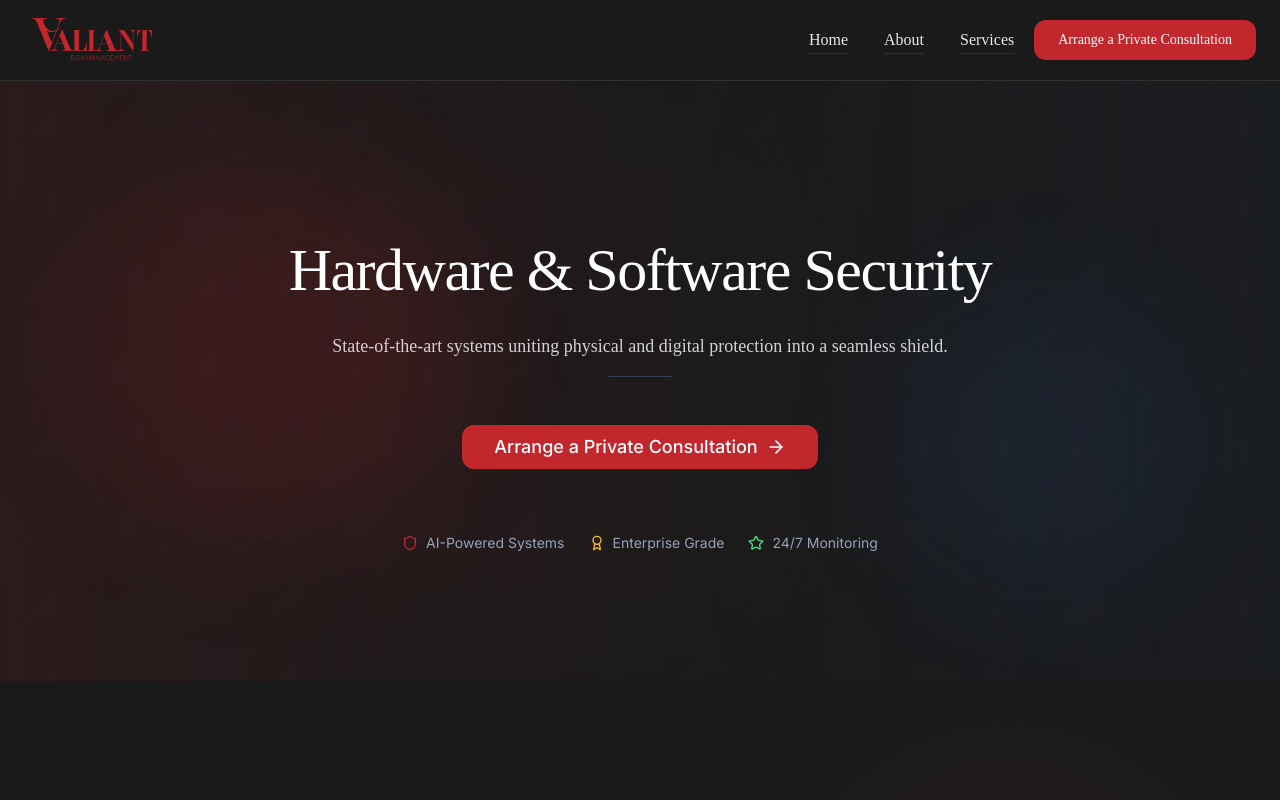
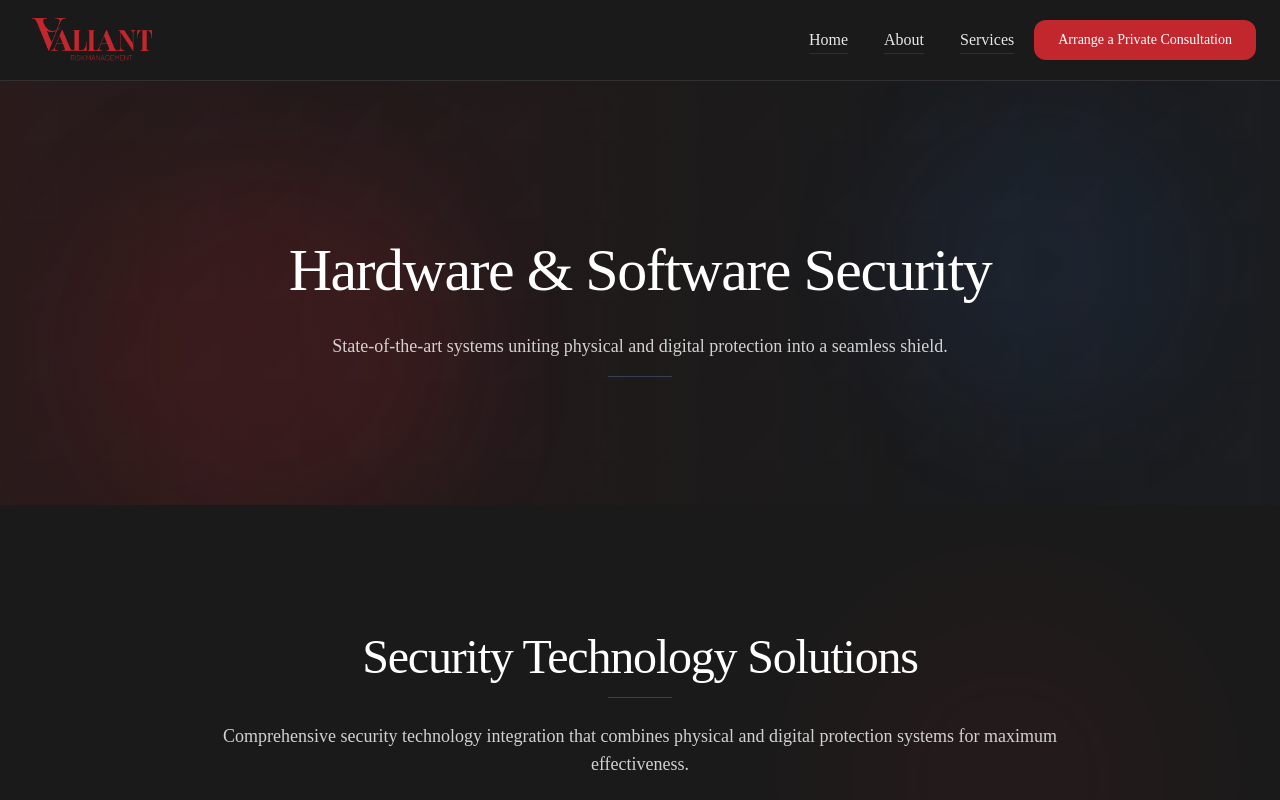
Before and after one commit to Joshua-Joseph1/valendor, a Next.js app: page /services/hardware-software-security in a window 1280 px wide. Shown: the top 800 px of the page. Built offline with nearby package versions, Linux system fonts and the light colour scheme.

Commit message:
refactor(components): comment out action button sections in various hero components for future adjustments

```diff
--- a/components/about/Hero.tsx
+++ b/components/about/Hero.tsx
@@ -77,14 +77,14 @@ const AboutHero = () => {
               transition={{ duration: 0.6, delay: 0.7 }}
               className="flex flex-col sm:flex-row gap-4 justify-center pt-4 px-4"
             >
-              <Link href="/contact" aria-label="Arrange a Private Consultation with Valiant Risk Group">
+              {/* <Link href="/contact" aria-label="Arrange a Private Consultation with Valiant Risk Group">
                 <Button
                   size="lg"
                   className="w-full sm:w-auto bg-[#C1272D] hover:bg-[#C1272D]/90 text-white px-8 py-4 text-base sm:text-lg rounded-xl transition-colors duration-300 focus-visible:outline focus-visible:outline-2 focus-visible:outline-[#C1272D]"
                 >
                   Arrange a Private Consultation
                 </Button>
-              </Link>
+              </Link> */}
               <Link href="/#services" aria-label="Explore Our Offerings at Valiant Risk Group">
                 <span className="text-white/90 hover:text-white underline decoration-[#344154]/60 hover:decoration-white underline-offset-4 transition-colors duration-300 text-base sm:text-lg">
                   Explore Our Offerings
--- a/components/apwp/Hero.tsx
+++ b/components/apwp/Hero.tsx
@@ -79,7 +79,7 @@ const WildlifeProtectionHero = () => {
             </motion.div>
 
             {/* Action Buttons */}
-            <motion.div
+            {/* <motion.div
               initial={{ opacity: 0, y: 20 }}
               animate={isHeroInView ? { opacity: 1, y: 0 } : {}}
               transition={{ duration: 0.6, delay: 0.7 }}
@@ -93,10 +93,10 @@ const WildlifeProtectionHero = () => {
                 Arrange a Private Consultation
                 <ArrowRight className="ml-2 h-5 w-5" />
               </a>
-            </motion.div>
+            </motion.div> */}
 
             {/* Trust Indicators */}
-            <motion.div
+            {/* <motion.div
               initial={{ opacity: 0, y: 20 }}
               animate={isHeroInView ? { opacity: 1, y: 0 } : {}}
               transition={{ duration: 0.6, delay: 0.8 }}
@@ -114,7 +114,7 @@ const WildlifeProtectionHero = () => {
                 <Star className="h-4 w-4 text-green-400" />
                 <span>Species Protection</span>
               </div>
-            </motion.div>
+            </motion.div> */}
           </div>
         </motion.div>
       </div>
--- a/components/ep/Hero.tsx
+++ b/components/ep/Hero.tsx
@@ -71,7 +71,7 @@ const ExecutiveProtectionHero = () => {
             </motion.div>
 
             {/* Action Buttons */}
-            <motion.div
+            {/* <motion.div
               initial={{ opacity: 0, y: 20 }}
               animate={isHeroInView ? { opacity: 1, y: 0 } : {}}
               transition={{ duration: 0.6, delay: 0.7 }}
@@ -85,7 +85,7 @@ const ExecutiveProtectionHero = () => {
                   Arrange a Private Consultation
                 </Button>
               </Link>
-            </motion.div>
+            </motion.div> */}
           </div>
         </motion.div>
       </div>
--- a/components/home/CTASection.tsx
+++ b/components/home/CTASection.tsx
@@ -118,8 +118,7 @@ const CTASection = () => {
             className="text-center mt-12"
           >
             <p className="text-white/60 text-sm font-[ui-sans-serif]">
-              All consultations are confidential and secure • ISO 27001
-              Certified • Trusted Worldwide
+              All consultations are confidential and secure
             </p>
           </motion.div>
         </motion.div>
--- a/components/home/HeroSection.tsx
+++ b/components/home/HeroSection.tsx
@@ -114,14 +114,14 @@ const HeroSection = ({ onScrollToServices }: HeroSectionProps) => {
               transition={{ duration: 0.6, delay: 0.6 }}
               className="flex flex-col sm:flex-row gap-4 pt-4"
             >
-              <Link href="/contact" aria-label="Arrange a Private Consultation with Valiant Risk Group">
+              {/* <Link href="/contact" aria-label="Arrange a Private Consultation with Valiant Risk Group">
                 <Button
                   size="lg"
                   className="bg-[#C1272D] hover:bg-[#C1272D]/90 text-white px-8 py-4 text-base md:text-lg rounded-xl transition-colors duration-300 focus-visible:outline focus-visible:outline-2 focus-visible:outline-[#C1272D] will-change-transform"
                 >
                   Arrange a Private Consultation
                 </Button>
-              </Link>
+              </Link> */}
               <button
                 onClick={onScrollToServices}
                 className="text-white/90 hover:text-white underline decoration-[#344154]/60 hover:decoration-white underline-offset-4 transition-colors duration-300 focus-visible:outline focus-visible:outline-2 focus-visible:outline-[#C1272D] text-base md:text-lg"
--- a/components/hss/Hero.tsx
+++ b/components/hss/Hero.tsx
@@ -80,7 +80,7 @@ const HardwareSoftwareHero = () => {
             </motion.div>
 
             {/* Action Buttons */}
-            <motion.div
+            {/* <motion.div
               initial={{ opacity: 0, y: 20 }}
               animate={isHeroInView ? { opacity: 1, y: 0 } : {}}
               transition={{ duration: 0.6, delay: 0.7 }}
@@ -95,10 +95,10 @@ const HardwareSoftwareHero = () => {
                   <ArrowRight className="ml-2 h-5 w-5" />
                 </Button>
               </Link>
-            </motion.div>
+            </motion.div> */}
 
             {/* Trust Indicators */}
-            <motion.div
+            {/* <motion.div
               initial={{ opacity: 0, y: 20 }}
               animate={isHeroInView ? { opacity: 1, y: 0 } : {}}
               transition={{ duration: 0.6, delay: 0.8 }}
@@ -116,7 +116,7 @@ const HardwareSoftwareHero = () => {
                 <Star className="h-4 w-4 text-green-400" />
                 <span>24/7 Monitoring</span>
               </div>
-            </motion.div>
+            </motion.div> */}
           </div>
         </motion.div>
       </div>
--- a/components/rmi/ServiceHero.tsx
+++ b/components/rmi/ServiceHero.tsx
@@ -99,7 +99,7 @@ const ServiceHero = ({
             </motion.div>
 
             {/* Action Buttons */}
-            <motion.div
+            {/* <motion.div
               initial={{ opacity: 0, y: 20 }}
               animate={isHeroInView ? { opacity: 1, y: 0 } : {}}
               transition={{ duration: 0.6, delay: 0.7 }}
@@ -113,7 +113,7 @@ const ServiceHero = ({
               >
                 {primaryButtonText}
               </Button>
-            </motion.div>
+            </motion.div> */}
           </div>
         </motion.div>
       </div>
--- a/components/stae/ServiceHero.tsx
+++ b/components/stae/ServiceHero.tsx
@@ -80,7 +80,7 @@ const SecureTransferHero = () => {
             </motion.div>
 
             {/* Action Buttons */}
-            <motion.div
+            {/* <motion.div
               initial={{ opacity: 0, y: 20 }}
               animate={isHeroInView ? { opacity: 1, y: 0 } : {}}
               transition={{ duration: 0.6, delay: 0.7 }}
@@ -95,10 +95,10 @@ const SecureTransferHero = () => {
                   <ArrowRight className="ml-2 h-5 w-5" />
                 </Button>
               </Link>
-            </motion.div>
+            </motion.div> */}
 
             {/* Trust Indicators */}
-            <motion.div
+            {/* <motion.div
               initial={{ opacity: 0, y: 20 }}
               animate={isHeroInView ? { opacity: 1, y: 0 } : {}}
               transition={{ duration: 0.6, delay: 0.8 }}
@@ -116,7 +116,7 @@ const SecureTransferHero = () => {
                 <Star className="h-4 w-4 text-green-400" />
                 <span>24/7 Monitoring</span>
               </div>
-            </motion.div>
+            </motion.div> */}
           </div>
         </motion.div>
       </div>
```
